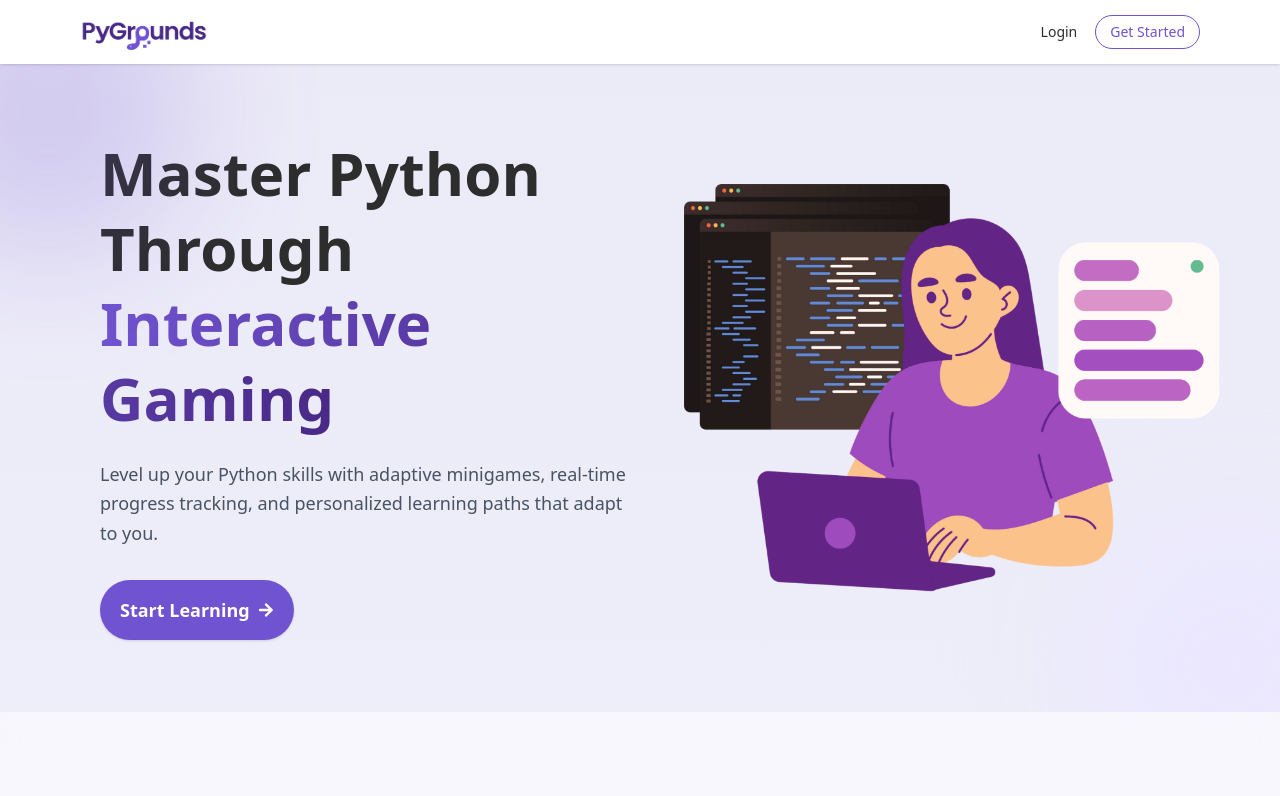
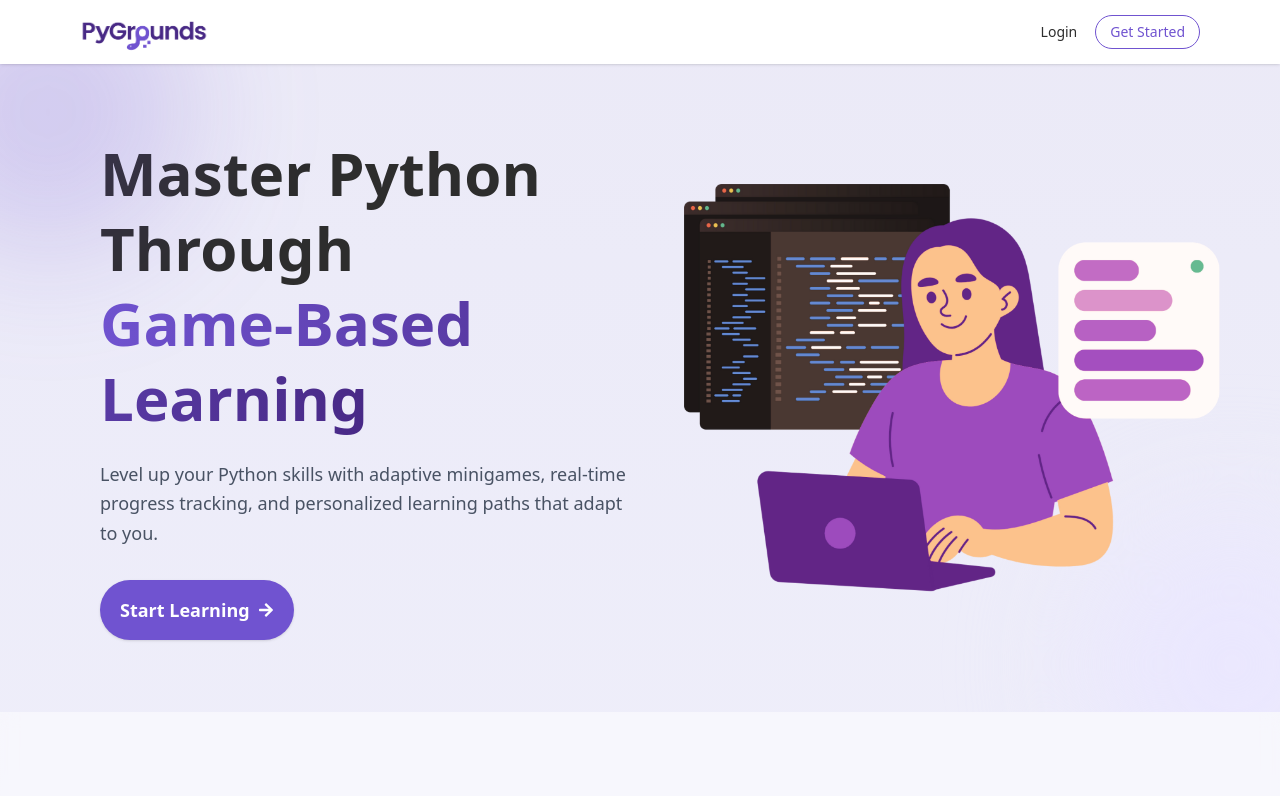
Before and after one commit to donnabell-s/pygrounds_frontend, a React (Vite) app: page /landing in a window 1280 px wide. Shown: the top 796 px of the page. Built offline with nearby package versions, Linux system fonts and the light colour scheme; no server answers; a web font is replaced by a local one.

Commit message:
minor cosmetic additions

```diff
--- a/src/interfaces/minigames.ts
+++ b/src/interfaces/minigames.ts
@@ -16,6 +16,7 @@ export interface Minigame {
 import wordsearchImg from "../assets/images/wordsearch.png";
 import crosswordImg from "../assets/images/crossword.png";
 import hangmanImg from "../assets/images/hangman.png";
+import debuggingImg from "../assets/images/debugging.png";
 
 export const mockGames: Minigame[] = [
   {
@@ -52,6 +53,7 @@ export const mockGames: Minigame[] = [
     description:
       "Debug malfunctioning ship systems before time runs out or the ship explodes!",
     category: "Coding",
+    image: debuggingImg,
     instructions: [
       "You are a ship engineer tasked with stabilizing failing systems.",
       "Each round, you'll see buggy Python code.",
--- a/src/views/containers/Landing/Landing.tsx
+++ b/src/views/containers/Landing/Landing.tsx
@@ -71,7 +71,7 @@ const Landing = () => {
             <h1 className="text-4xl lg:text-6xl font-bold leading-tight mb-6">
               Master Python Through{" "}
               <span className="bg-clip-text text-transparent bg-gradient-to-r from-[#7053D0] to-[#482986]">
-                Interactive Gaming
+                <br></br>Game-Based Learning
               </span>
             </h1>
             <p className="text-lg text-gray-700/90 leading-relaxed mb-8">
```
Also changed, not shown: src/assets/images/debugging.png (added).
